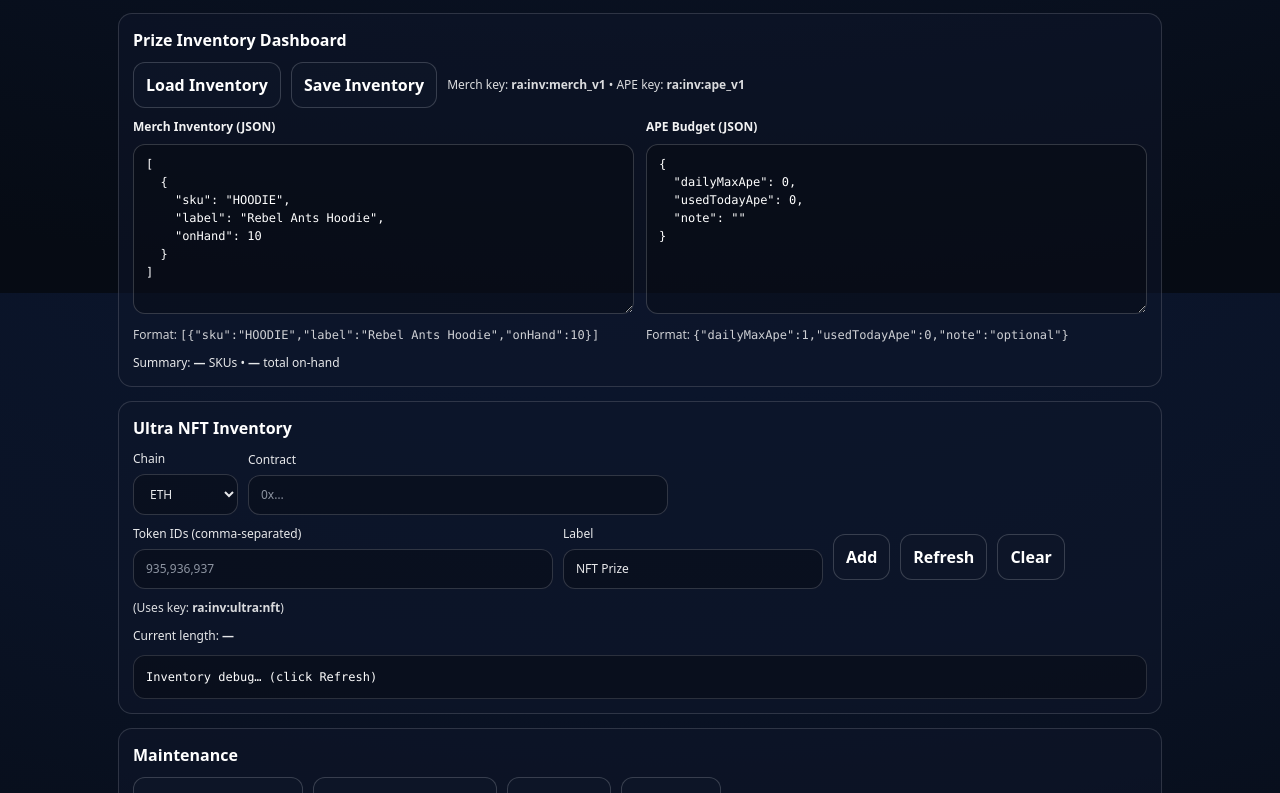
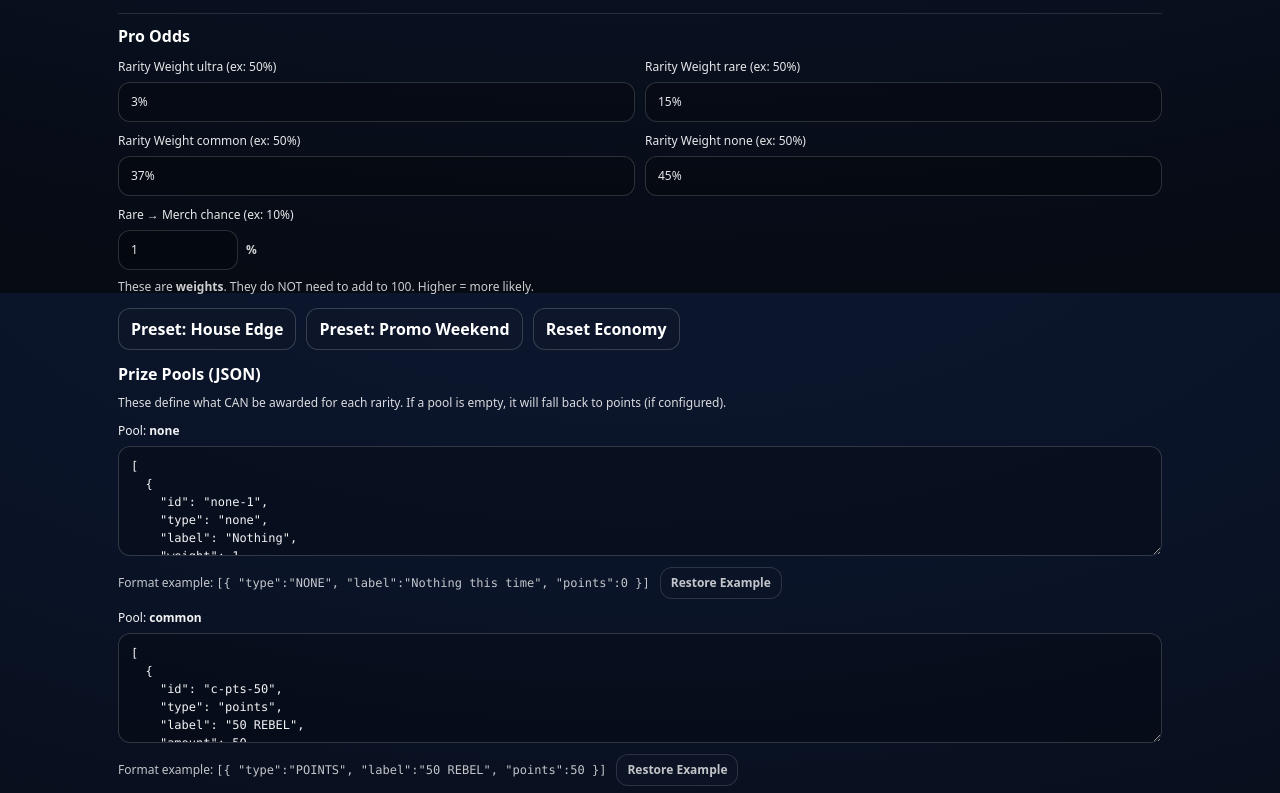
Before and after one commit to D1stknight/rebelants-playground, a Next.js app: page /admin in a window 1280 px wide. Shown: the part 1307-2100 px from the top of the page. Built offline with nearby package versions, Linux system fonts and the light colour scheme; no server answers; what @rainbow-me/rainbowkit, wagmi would draw is missing.

Commit message:
fix: restore Pro Odds, Rewards, Presets, Prize Pools and Save/Load buttons

```diff
--- a/pages/admin.tsx
+++ b/pages/admin.tsx
@@ -1122,6 +1122,264 @@ String(c.status).toUpperCase()==="PENDING"
     </div>
   </div>
   </div>
+
+<div style={{ marginTop: 14, paddingTop: 10, borderTop: "1px solid rgba(255,255,255,.12)" }}>
+  <div style={{ fontWeight: 900, marginBottom: 10 }}>Pro Odds</div>
+
+  <div style={{ display: "grid", gridTemplateColumns: "1fr 1fr", gap: 10 }}>
+    {(["ultra", "rare", "common", "none"] as const).map((k) => (
+      <label key={k} style={{ fontSize: 12, opacity: 0.9 }}>
+        Rarity Weight {k} (ex: 50%)
+        <input
+          value={`${(cfg.rarityWeights as any)?.[k] ?? 0}%`}
+          onChange={(e) =>
+            setCfg((c) => ({
+              ...c,
+              rarityWeights: {
+                ...(c.rarityWeights || { none: 45, common: 37, rare: 15, ultra: 3 }),
+                [k]: parsePercentLike(e.target.value, Number((c.rarityWeights as any)?.[k] ?? 0)),
+              },
+            }))
+          }
+          style={{
+            width: "100%",
+            marginTop: 6,
+            padding: "10px 12px",
+            borderRadius: 12,
+            border: "1px solid rgba(255,255,255,.18)",
+            background: "rgba(0,0,0,.25)",
+            color: "white",
+          }}
+        />
+      </label>
+    ))}
+
+   <label style={{ fontSize: 12, opacity: 0.9 }}>
+  Rare → Merch chance (ex: 10%)
+  <div style={{ display: "flex", gap: 8, alignItems: "center", marginTop: 6 }}>
+    <input
+      value={rareMerchChancePct}
+      onChange={(e) => {
+        const v = String(e.target.value || "").replace(/[^\d]/g, ""); // digits only
+        const pct = Math.max(0, Math.min(100, Number(v || 0))); // clamp 0-100
+        setRareMerchChancePct(String(pct));
+
+        // ✅ update cfg immediately (NO blur needed)
+        setCfg((c: any) => ({
+          ...c,
+          rareMerchChance: pct / 100,
+        }));
+      }}
+      placeholder="10"
+      style={{
+        width: 120,
+        padding: "10px 12px",
+        borderRadius: 12,
+        border: "1px solid rgba(255,255,255,.18)",
+        background: "rgba(0,0,0,.25)",
+        color: "white",
+      }}
+    />
+    <span style={{ opacity: 0.9, fontWeight: 800 }}>%</span>
+  </div>
+</label>
+  </div>
+
+  <div style={{ marginTop: 8, fontSize: 12, opacity: 0.8 }}>
+    These are <b>weights</b>. They do NOT need to add to 100. Higher = more likely.
+  </div>
+</div>
+
+         {/* Economy Presets (affects real gameplay) */}
+<div style={{ marginTop: 12, display: "flex", gap: 10, flexWrap: "wrap" }}>
+  <button
+    className="btn"
+    type="button"
+    onClick={() => {
+      // House Edge: more NONE, smaller points, rare merch low, ultra still pays points (NFTs only if you add them)
+      setCfg((c: any) => ({
+        ...c,
+
+        // ✅ real game knobs
+        rarityWeights: { none: 55, common: 33, rare: 10, ultra: 2 },
+        rewards: { none: 0, common: 50, rare: 100, ultra: 300 },
+        rareMerchChance: 0.01, // 1%
+
+        // ✅ pools only matter for rare merch + ultra NFTs (points here won't drive payouts)
+        prizePools: {
+          ...(c.prizePools || {}),
+          none: [{ type: "NONE", label: "Nothing this time", points: 0 }],
+          common: [{ type: "POINTS", label: "50 REBEL", points: 50 }], // harmless
+          rare: [
+            { type: "MERCH", label: "Sticker Pack", sku: "STICKERS", qty: 10, weight: 1 },
+          ],
+          ultra: [
+            // put NFTs here when ready; Ultra points are driven by rewards.ultra
+          ],
+        },
+      }));
+    }}
+  >
+    Preset: House Edge
+  </button>
+
+  <button
+    className="btn"
+    type="button"
+    onClick={() => {
+      // Promo Weekend: better odds, bigger points, higher rare merch chance
+      setCfg((c: any) => ({
+        ...c,
+
+        // ✅ real game knobs
+        rarityWeights: { none: 35, common: 40, rare: 20, ultra: 5 },
+        rewards: { none: 0, common: 75, rare: 150, ultra: 500 },
+        rareMerchChance: 0.05, // 5%
+
+        // ✅ pools only matter for rare merch + ultra NFTs
+        prizePools: {
+          ...(c.prizePools || {}),
+          none: [{ type: "NONE", label: "Nothing this time", points: 0 }],
+          common: [{ type: "POINTS", label: "75 REBEL", points: 75 }], // harmless
+          rare: [
+            { type: "MERCH", label: "Hat", sku: "HAT", qty: 3, weight: 1 },
+          ],
+          ultra: [
+            // put NFTs here when ready; Ultra points are driven by rewards.ultra
+          ],
+        },
+      }));
+    }}
+  >
+    Preset: Promo Weekend
+  </button>
+
+  <button
+    className="btn"
+    type="button"
+    onClick={() => {
+      // Reset: safe defaults (points-driven)
+      setCfg((c: any) => ({
+        ...c,
+        rarityWeights: { none: 45, common: 37, rare: 15, ultra: 3 },
+        rewards: { none: 0, common: 50, rare: 100, ultra: 200 },
+        rareMerchChance: 0.01,
+        prizePools: {
+          ...(c.prizePools || {}),
+          none: [{ type: "NONE", label: "Nothing this time", points: 0 }],
+          common: [{ type: "POINTS", label: "50 REBEL", points: 50 }],
+          rare: [{ type: "POINTS", label: "100 REBEL", points: 100 }],
+          ultra: [{ type: "POINTS", label: "200 REBEL", points: 200 }],
+        },
+      }));
+    }}
+  >
+    Reset Economy
+  </button>
+</div>
+
+{/* Prize Pools (JSON) */}
+<div style={{ marginTop: 12 }}>
+  <div style={{ fontWeight: 900, marginBottom: 8 }}>Prize Pools (JSON)</div>
+  <div style={{ fontSize: 12, opacity: 0.85, marginBottom: 10 }}>
+    These define what CAN be awarded for each rarity. If a pool is empty, it will fall back to points (if configured).
+  </div>
+
+  {(["none", "common", "rare", "ultra"] as const).map((k) => {
+    const currency = String((cfg as any)?.currency || "REBEL");
+
+    const sample =
+      k === "none"
+        ? `[{ "type":"NONE", "label":"Nothing this time", "points":0 }]`
+        : k === "common"
+        ? `[{ "type":"POINTS", "label":"50 ${currency}", "points":50 }]`
+        : k === "rare"
+        ? `[
+  { "type":"MERCH", "label":"Sticker Pack", "sku":"STICKERS", "qty":1, "weight":5 },
+  { "type":"MERCH", "label":"Rebel Ants Hat", "sku":"HAT", "qty":1, "weight":1 }
+]`
+        : `[{ "type":"NFT", "label":"Ultra NFT Prize", "weight":1 }]`;
+
+    return (
+      <label key={k} style={{ display: "block", marginBottom: 10, fontSize: 12, opacity: 0.95 }}>
+        Pool: <b>{k}</b>
+
+        <textarea
+          value={JSON.stringify((cfg as any).prizePools?.[k] ?? [], null, 2)}
+          onChange={(e) => {
+            try {
+              const nextArr = JSON.parse(e.target.value || "[]");
+              setCfg((c: any) => ({
+                ...c,
+                prizePools: {
+                  ...(c.prizePools || { none: [], common: [], rare: [], ultra: [] }),
+                  [k]: Array.isArray(nextArr) ? nextArr : [],
+                },
+              }));
+            } catch {
+              // ignore parse errors while typing
+            }
+          }}
+          style={{
+            width: "100%",
+            minHeight: 110,
+            marginTop: 6,
+            padding: "10px 12px",
+            borderRadius: 12,
+            border: "1px solid rgba(255,255,255,.18)",
+            background: "rgba(0,0,0,.25)",
+            color: "white",
+            fontFamily: "ui-monospace, SFMono-Regular, Menlo, monospace",
+            fontSize: 12,
+          }}
+        />
+
+                {/* ✅ sample format so you never forget */}
+        <div style={{ marginTop: 6, fontSize: 12, opacity: 0.8, display: "flex", gap: 10, alignItems: "center", flexWrap: "wrap" }}>
+          <div>
+            Format example:{" "}
+            <code style={{ fontFamily: "ui-monospace, SFMono-Regular, Menlo, monospace" }}>
+              {sample}
+            </code>
+          </div>
+
+          <button
+            className="btn"
+            type="button"
+            onClick={() => {
+              try {
+                const nextArr = JSON.parse(String(sample || "[]"));
+                setCfg((c: any) => ({
+                  ...c,
+                  prizePools: {
+                    ...(c.prizePools || { none: [], common: [], rare: [], ultra: [] }),
+                    [k]: Array.isArray(nextArr) ? nextArr : [],
+                  },
+                }));
+              } catch {
+                // ignore
+              }
+            }}
+            style={{ padding: "6px 10px", fontSize: 12 }}
+            title="Restores the example JSON into this pool (you can edit after)"
+          >
+            Restore Example
+          </button>
+        </div>
+      </label>
+    );
+  })}
+</div>
+
+<div style={{ marginTop: 10, display: "flex", gap: 10, flexWrap: "wrap" }}>
+  <button className="btn" onClick={loadConfig} style={{ padding: "10px 12px" }}>
+    Load Current
+  </button>
+  <button className="btn" onClick={saveConfig} style={{ padding: "10px 12px" }}>
+    Save
+  </button>
+</div>
+
           {/* Prize Inventory Dashboard */}
       <div
         style={{
```
